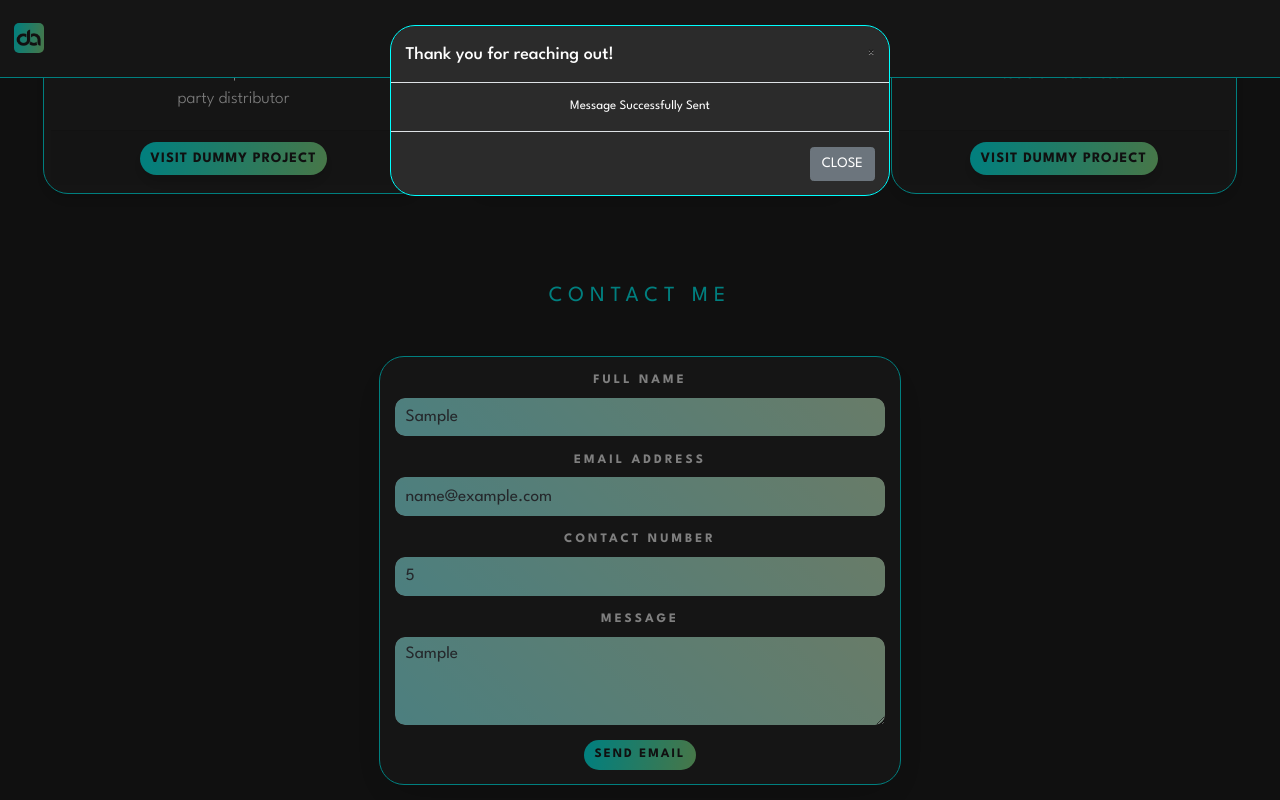
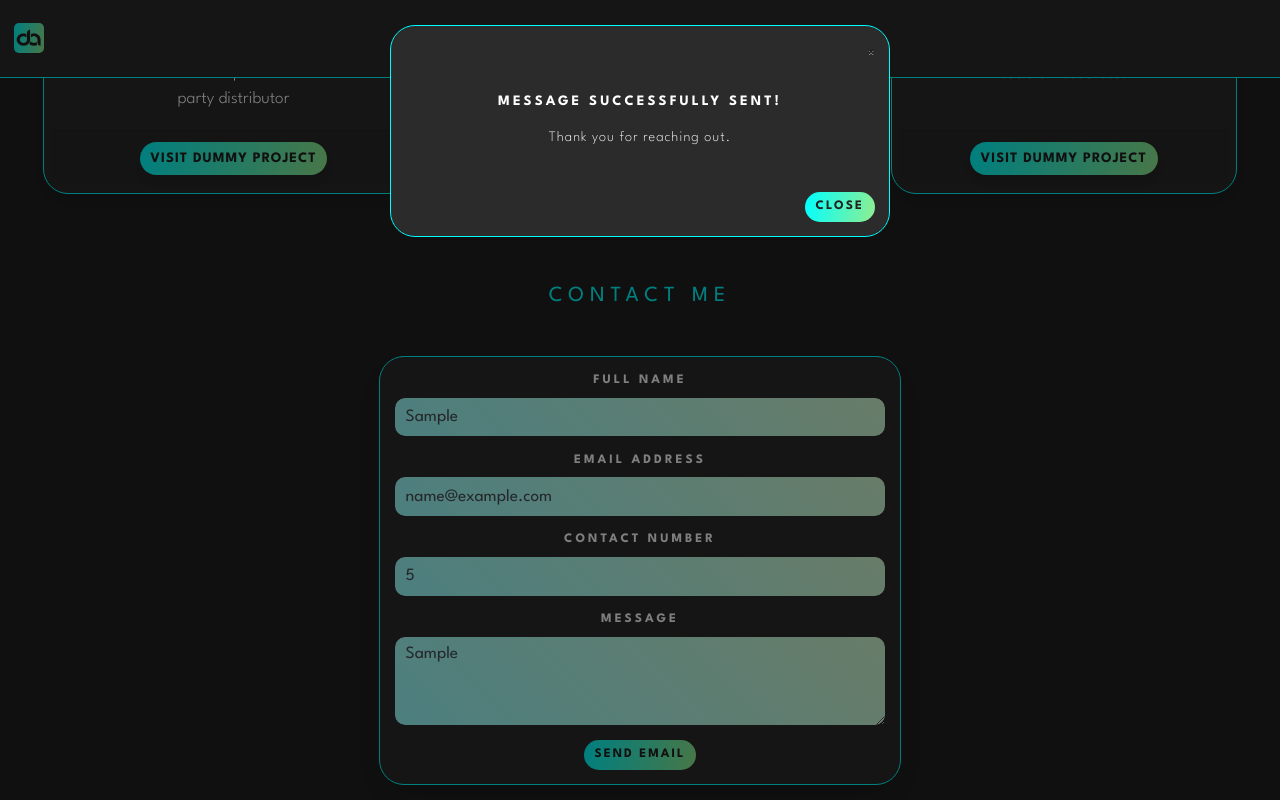
Before and after one commit to dhonel15s/webportfolio, a plain HTML site: page index.html in a window 1280 px wide. Both pictures are taken after typing "Sample", "name@example.com", "5", "Sample" into the empty fields and a click on the button "SEND EMAIL". Shown: the part 1481-2281 px from the top of the page. Drawn offline with nearby package versions, Linux system fonts and the light colour scheme.

Commit message:
Add revision to capstone

```diff
--- a/index.css
+++ b/index.css
@@ -219,6 +219,19 @@ body {
 	border-radius: 25px;
 }
 
+.modal-body-title {
+	letter-spacing: 3px;
+	font-size: 1rem;
+	font-weight: 700;
+}
+
+.modal-body-subtitle {
+	letter-spacing: 1px;
+	font-size: 1rem;
+	font-weight: 200;
+}
+
+
 .send-email-button {
 	background-image: linear-gradient(100deg, aqua, lightgreen);
 	font-weight: 700;
@@ -230,6 +243,20 @@ body {
 }
 
 .send-email-button:hover {
+	background-image: linear-gradient(10deg, aqua, lightgreen);
+}
+
+.close-btn {
+	background-image: linear-gradient(100deg, aqua, lightgreen);
+	font-weight: 700;
+	font-size: 0.9rem;
+	color: #212121;
+	border: none;
+	border-radius: 15px;
+	letter-spacing: 2px;
+}
+
+.close-btn:hover {
 	background-image: linear-gradient(10deg, aqua, lightgreen);
 }
 
--- a/index.html
+++ b/index.html
@@ -258,17 +258,17 @@
 						<div class="modal fade text-body" id="exampleModal" tabindex="-1" aria-labelledby="exampleModalLabel" aria-hidden="true">
 						  <div class="modal-dialog">
 						    <div class="modal-content">
-						      <div class="modal-header">
-						        <h5 class="modal-title" id="exampleModalLabel">Thank you for reaching out!</h5>
-						        <button type="button" class="close close-btn" data-dismiss="modal" aria-label="Close">
+						      <div class="modal-header border-0">
+						        <button type="button" class="close" data-dismiss="modal" aria-label="Close">
 						          <span aria-hidden="true">&times;</span>
 						        </button>
 						      </div>
 						      <div class="modal-body">
-						        Message Successfully Sent
+						        <p class="modal-body-title">MESSAGE SUCCESSFULLY SENT!</p>
+						        <p class="modal-body-subtitle">Thank you for reaching out.</p>
 						      </div>
-						      <div class="modal-footer">
-						        <button type="button" class="btn btn-secondary" data-dismiss="modal">CLOSE</button>
+						      <div class="modal-footer border-0">
+						        <button type="button" class="btn close-btn" data-dismiss="modal">CLOSE</button>
 						      </div>
 						    </div>
 						  </div>
```
